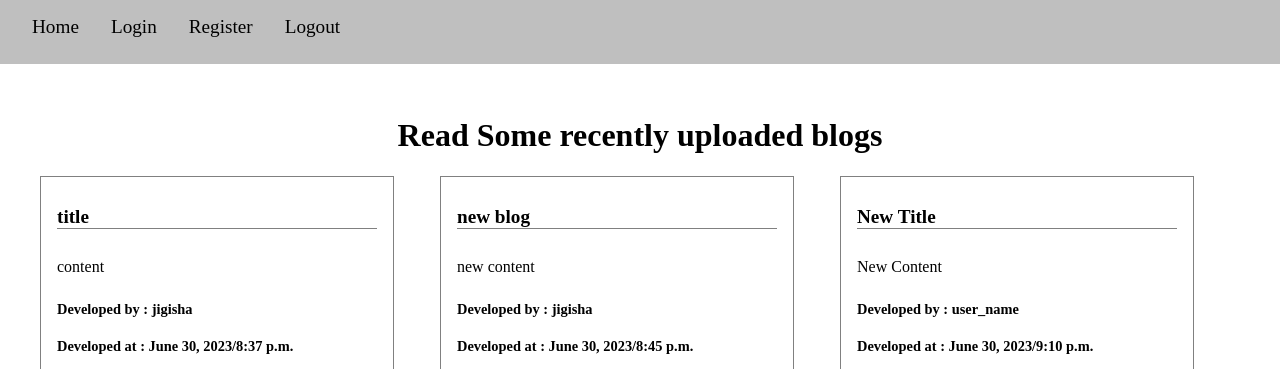
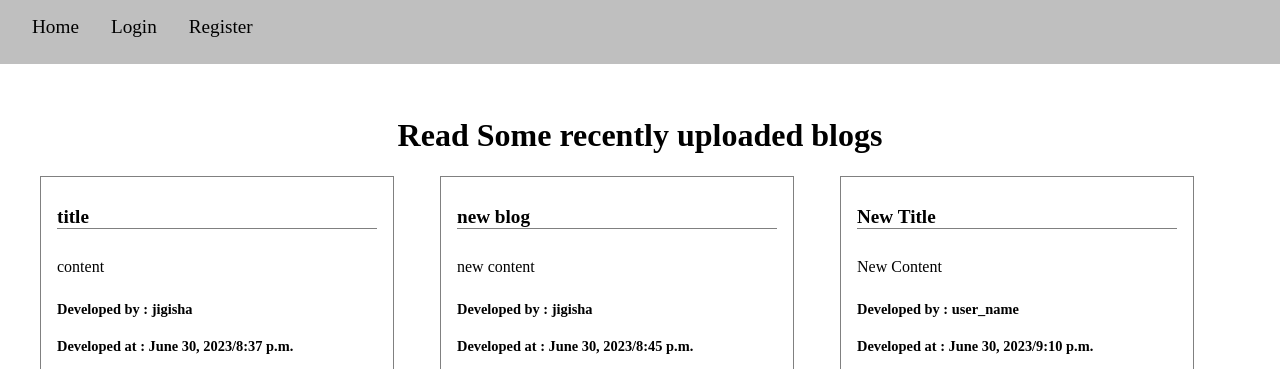
Before and after one commit to Jigisha15/Blogs, a Django app: page / in a window 1280 px wide. Shown: the top 369 px of the page. Run offline with Django 4.2, Linux system fonts and the light colour scheme; data comes from the database, SQL or seed files in the repository; both versions use the stored data as it was after the commit.

Commit message:
If-conditions

```diff
--- a/templates/base.html
+++ b/templates/base.html
@@ -10,12 +10,14 @@
 <body>
     <div class="navbar">
         <a href="{% url 'home' %}" class="home nav-items">Home</a>
+        {% if request.user.is_authenticated %}
+        <a href="{% url 'profile' %}" class="blogs nav-items">Add Blogs</a>
+        <a href="{% url 'logout' %}" class="logout nav-items">Logout</a>
+        {% elif not request.user.is_authenticated %}
         <a href="{% url 'login' %}" class="login nav-items">Login</a>
         <a href="{% url 'register' %}" class="reg nav-items">Register</a>
-        <a href="{% url 'logout' %}" class="logout nav-items">Logout</a>
-        {% if request.user.is_authenticated %}
-        <a href="{% url 'profile' %}" class="blogs nav-items">Add Blogs</a>
         {% endif %}
+
     </div>
 
     {% block Home %}{% endblock Home %}
```
Also changed, not shown: db.sqlite3.
